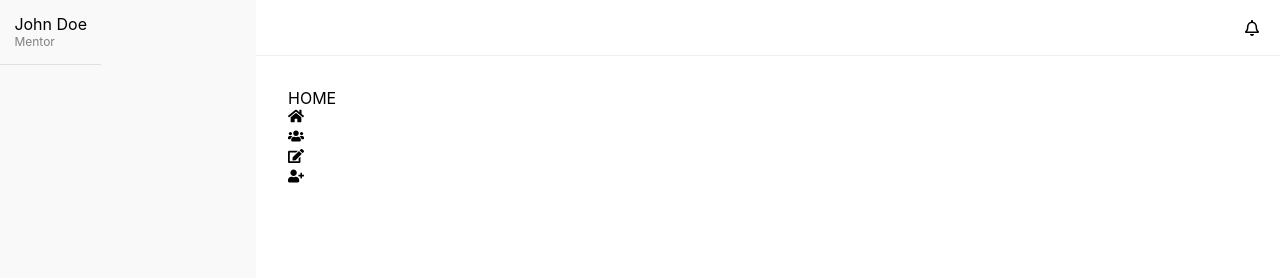
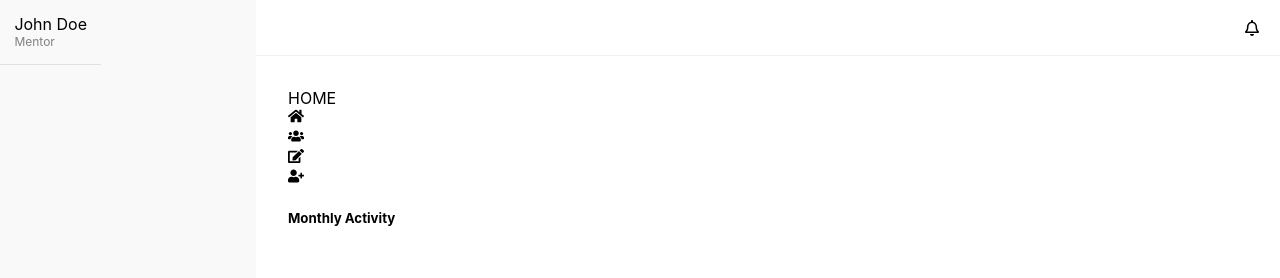
Before and after one commit to ashrofdev/project-unlimited, a React (Create React App) app: page /dashboard in a window 1280 px wide. Shown: the top 278 px of the page. Built offline with nearby package versions, Linux system fonts and the light colour scheme.

Commit message:
styling homepage

```diff
--- a/src/component/dashboard/Home.jsx
+++ b/src/component/dashboard/Home.jsx
@@ -21,7 +21,15 @@ import {FaEdit, FaHome, FaUserPlus, FaUsers} from 'react-icons/fa';
                     </div>
 
                 </div>
-                <div className="activity"></div>
+                <div className="activity">
+                    <h5>Monthly Activity</h5>
+                    <div className="canvas">
+
+                    </div>
+                </div>
+                <div className="efficiencycalculator">
+
+                </div>
             </div>
         )
     }
--- /dev/null
+++ b/src/resources/scss/dashboard/home.scss
@@ -0,0 +1,3 @@
+.home {
+
+}
```
